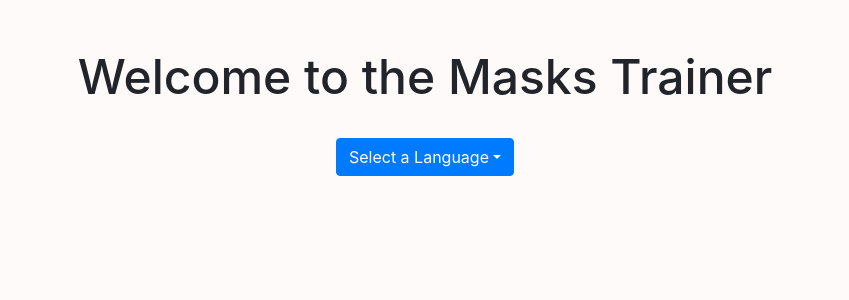
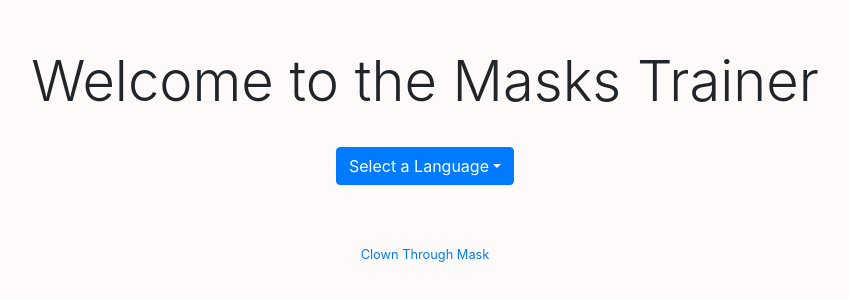
Before and after one commit to isaacluy/masks-trainer, a React (Create React App) app: page / in a window 1280 px wide. Shown: the top 300 px of the page, without its empty margins (215-1064 px from the left). Built offline with nearby package versions, Linux system fonts and the light colour scheme.

Commit message:
Updated <WelcomeApp> to add a link at the bottom to canadianclowning.com

```diff
--- a/src/components/WelcomeApp.js
+++ b/src/components/WelcomeApp.js
@@ -8,6 +8,20 @@ import StartButton from './StartButton';
 import { getPropertyFromLanguageObject } from '../utils/language-utils';
 
 class WelcomeApp extends React.Component {
+  renderExternalLink = () => {
+    const { languages, selectedLanguage } = this.props;
+    const linkText = selectedLanguage ? selectedLanguage.externalLinkText : languages[0].externalLinkText;
+
+    return (
+      <a
+        className="text-center"
+        href="http://canadianclowning.com/classes/"
+      >
+        <small>{linkText}</small>
+      </a>
+    );
+  }
+
   renderStartButton = () => {
     const {
       selectedMasks,
@@ -80,7 +94,7 @@ class WelcomeApp extends React.Component {
     return (
       <h1
         id="welcome-message"
-        className="text-center"
+        className="display-4 text-center"
       >
         {this.getWelcomeMessage()}
       </h1>
@@ -102,6 +116,9 @@ class WelcomeApp extends React.Component {
         <Row className="justify-content-center mb-4">
           {this.renderStartButton()}
         </Row>
+        <Row className="justify-content-center">
+          {this.renderExternalLink()}
+        </Row>
       </Container>
     );
   }
--- a/src/reducers/data.js
+++ b/src/reducers/data.js
@@ -3,6 +3,7 @@ export const languagesReducer = () => {
         {
             text: 'English',
             experience: 'Experience',
+            externalLinkText: 'Clown Through Mask',
             href: '/en',
             innocence: 'Innocence',
             selectAll: 'Select All',
@@ -14,6 +15,7 @@ export const languagesReducer = () => {
         {
             text: 'Español',
             experience: 'Experiencia',
+            externalLinkText: 'El payaso a través de la máscara',
             href: '/es',
             innocence: 'Inocencia',
             selectAll: 'Seleccionar todas',
@@ -25,6 +27,7 @@ export const languagesReducer = () => {
         {
             text: 'Português',
             experience: 'Experiência',
+            externalLinkText: 'Palhaço através de Máscara',
             href: '/pt',
             innocence: 'Inocência',
             selectAll: 'Seleccionar todas',
@@ -36,6 +39,7 @@ export const languagesReducer = () => {
         {
             text: 'Français',
             experience : 'Expérience',
+            externalLinkText: 'Le clown à travers le masque',
             href: '/fr',
             innocence : 'Innocence',
             selectAll: 'Choisir tous',
--- a/src/style.css
+++ b/src/style.css
@@ -1,9 +1,5 @@
 body {
     background-color: snow;
-}
-
-#welcome-message {
-    font-size: 3em;
 }
 
 #masks-selector {
```
